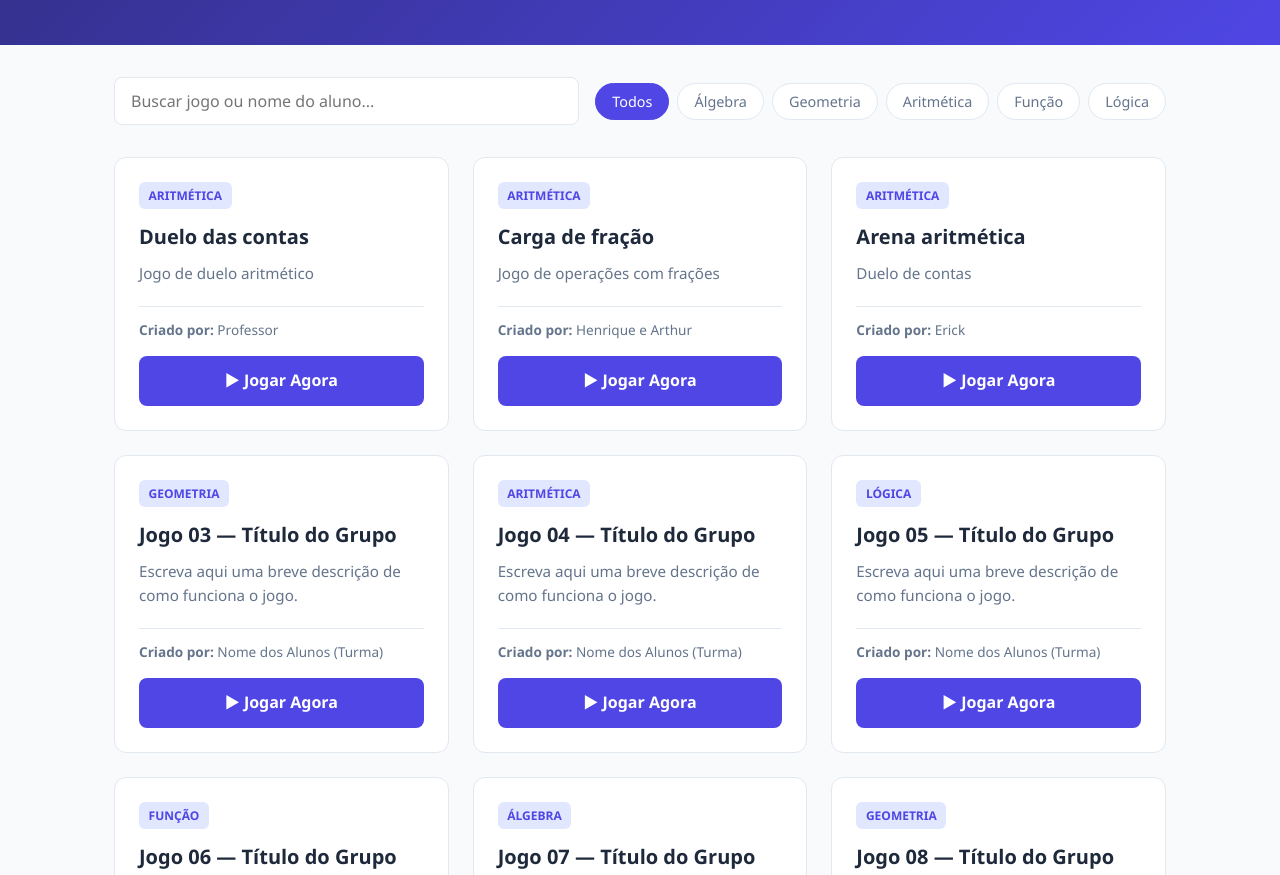
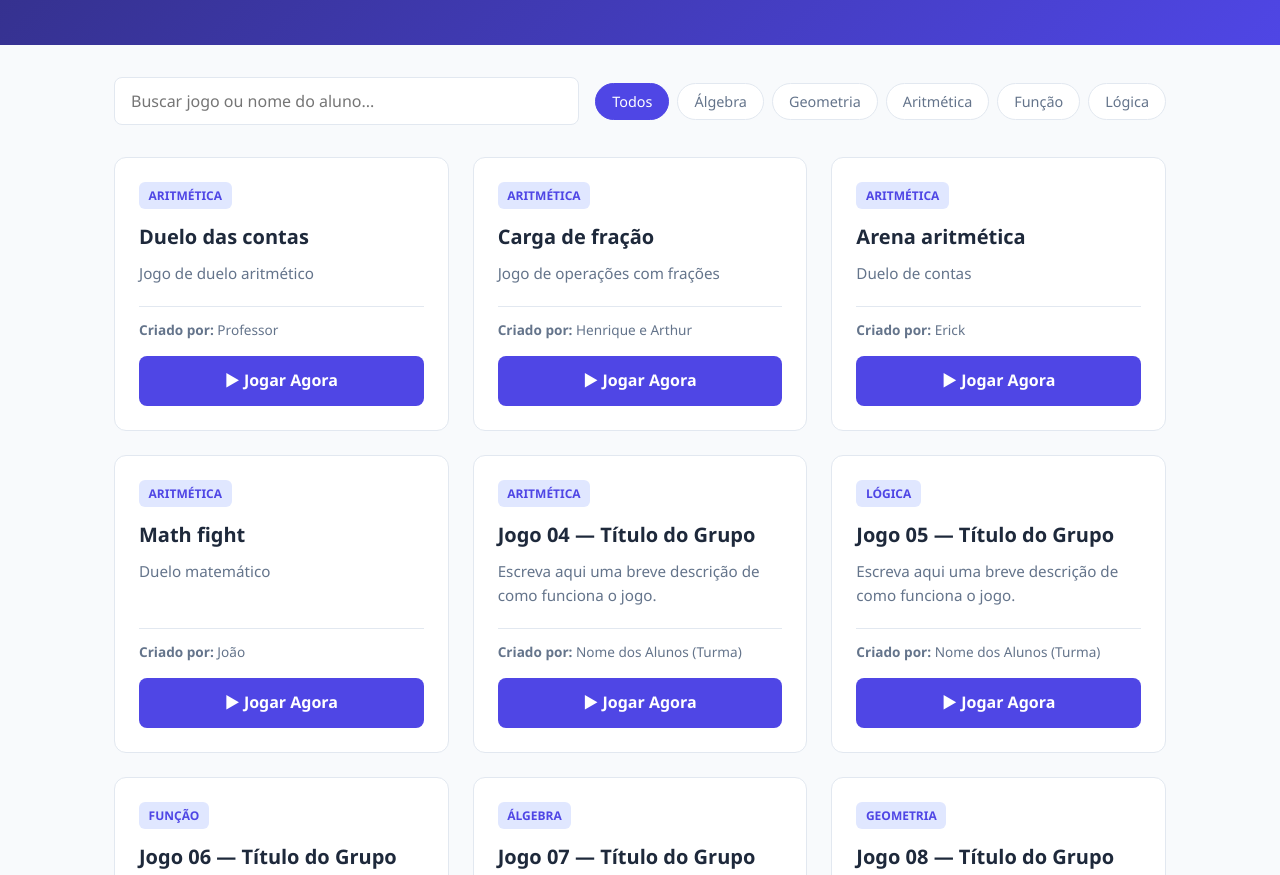
Before and after one commit to andersonfmfm-sketch/MathIA, a plain HTML site: page index.html in a window 1280 px wide. Shown: the part 225-1100 px from the top of the page. Drawn offline with Linux system fonts and the light colour scheme.

Commit message:
Update index.html

```diff
--- a/index.html
+++ b/index.html
@@ -244,11 +244,11 @@
                 arquivo: "arena_ari.html"
             },
             {
-                titulo: "Jogo 03 — Título do Grupo",
-                descricao: "Escreva aqui uma breve descrição de como funciona o jogo.",
-                categoria: "Geometria",
-                autores: "Nome dos Alunos (Turma)",
-                arquivo: "jogo3.html"
+                titulo: "Math fight",
+                descricao: "Duelo matemático",
+                categoria: "Aritmética",
+                autores: "João",
+                arquivo: "math_fight.html"
             },
             {
                 titulo: "Jogo 04 — Título do Grupo",
```
